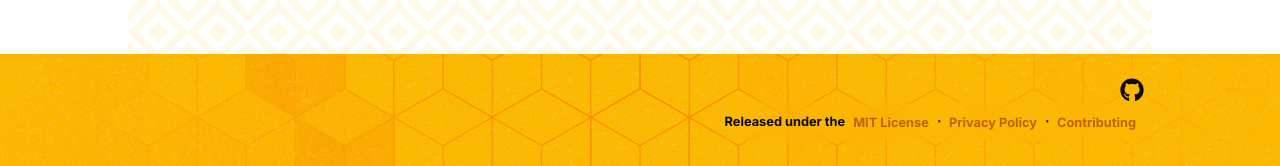
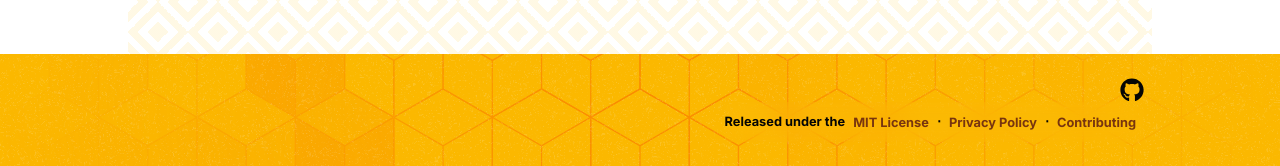
Before and after one commit to amberpad/amberpad.github.io, a Next.js app: page /about in a window 1280 px wide. Shown: the part 929-1095 px from the top of the page. Built offline with nearby package versions, Linux system fonts and the light colour scheme.

Commit message:
Changed footer text color

```diff
--- a/src/components/Footer.tsx
+++ b/src/components/Footer.tsx
@@ -22,7 +22,8 @@ const Footer = React.forwardRef<HTMLElement, Props>((props, forwardedRef) => {
       <div
         className={cn(
           'w-full max-w-screen-lg h-full max-h-full p-2',
-          'flex flex-col justify-end items-end gap-0 z-10'
+          'flex flex-col justify-end items-end gap-0 z-10',
+          'text-primary-foreground'
         )}
       >
         <div
@@ -48,7 +49,7 @@ const Footer = React.forwardRef<HTMLElement, Props>((props, forwardedRef) => {
           )}>
             Released under the
             <Button
-              className='text-[0.8rem] px-2'
+              className='text-[0.8rem] text-primary-900 px-2'
               variant='link'
               asChild
             >
@@ -56,7 +57,7 @@ const Footer = React.forwardRef<HTMLElement, Props>((props, forwardedRef) => {
             </Button>
             ⋅
             <Button
-              className='text-[0.8rem] px-2'
+              className='text-[0.8rem] text-primary-900 px-2'
               variant='link'
               asChild
             >
@@ -64,7 +65,7 @@ const Footer = React.forwardRef<HTMLElement, Props>((props, forwardedRef) => {
             </Button>
             ⋅
             <Button
-              className='text-[0.8rem] px-2'
+              className='text-[0.8rem] text-primary-900 px-2'
               variant='link'
               asChild
             >
```
